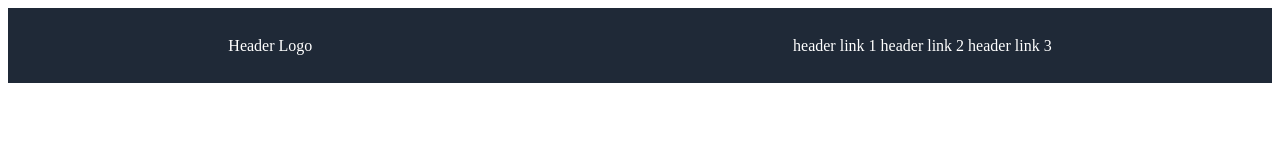
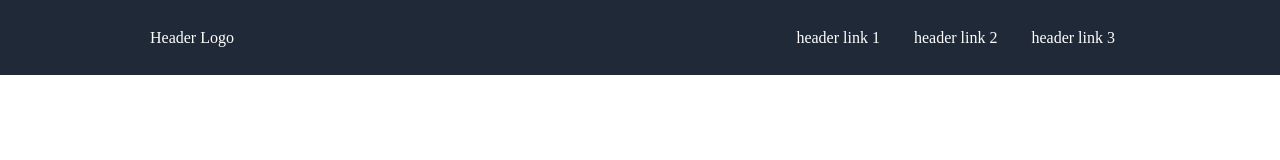
Before and after one commit to jesusfonser/landing-page, a plain HTML site: page index.html in a window 1280 px wide. Drawn offline with Linux system fonts and the light colour scheme.

Commit message:
Modifica flex y padding de header, li y body

```diff
--- a/style.css
+++ b/style.css
@@ -1,12 +1,18 @@
+body{
+    margin: 0;
+}
+
 .header{
     display: flex;
     background-color: #1F2937;
     height: 75px;
     color: white;
     align-items: center;
-    justify-content: space-around;
+    justify-content: space-between;
+    padding: 0 150px;
 }
 
 li{
     display: inline;
+    padding: 0 15px;
 }
```
